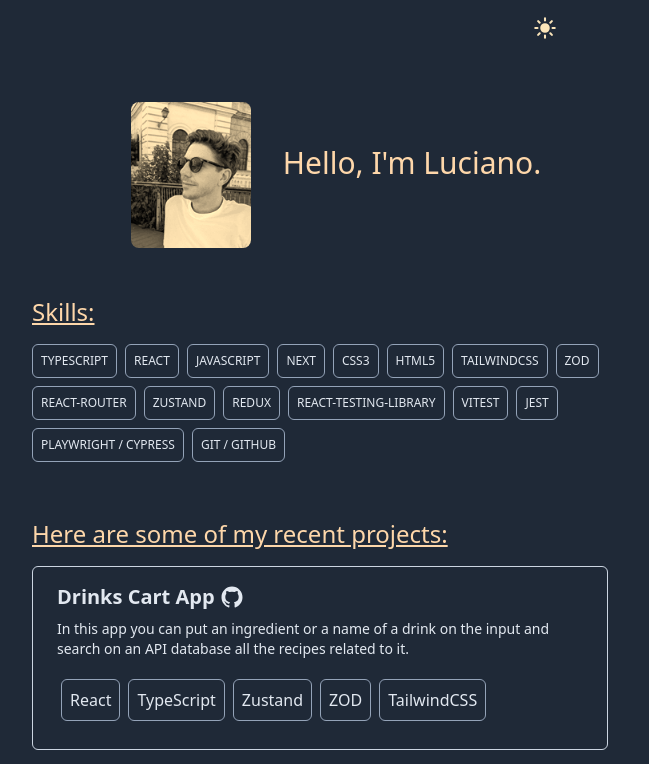
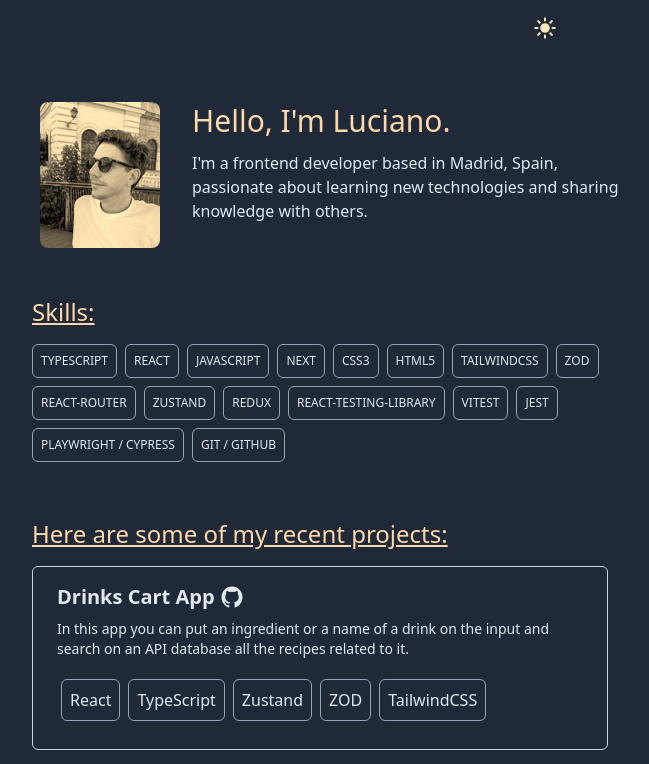
Before and after one commit to luchosr/portfolio-2024, a React (Vite) app: page / in a window 1280 px wide. Shown: the top 764 px of the page, without its empty margins (296-945 px from the left). Built offline with nearby package versions, Linux system fonts and the light colour scheme.

Commit message:
fix: updates string constants

```diff
--- a/src/components/Header.tsx
+++ b/src/components/Header.tsx
@@ -1,15 +1,16 @@
 import profilePic from "../images/profilePiccrop.webp";
-import { description, PROFILE_TITLE } from "../data/stringConstants";
+import {
+  DESCRIPTION,
+  LINKEDIN_PROFILE,
+  PROFILE_TITLE,
+} from "../data/stringConstants";
 export default function Header() {
   return (
     <header className="mx-auto mt-12 flex max-w-2xl flex-col items-center md:flex-row md:px-6">
       <div className="relative p-2">
-        <a
-          href="https://www.linkedin.com/in/luciano-ramello-b45411143/"
-          target="_blank"
-        >
+        <a href={LINKEDIN_PROFILE} target="_blank">
           <img
-            className="flex-1 cursor-pointer rounded-lg bg-white/30 grayscale transition hover:hue-rotate-0 hover:sepia-0 dark:sepia"
+            className="flex-1 cursor-pointer rounded-lg grayscale transition hover:hue-rotate-0 hover:sepia-0 dark:sepia"
             src={profilePic}
             alt="Luciano Ramello"
             width={120}
@@ -22,7 +23,7 @@ export default function Header() {
         <h1 className="text-start text-3xl no-underline dark:text-orange-200">
           {PROFILE_TITLE}
         </h1>
-        <p className="mb-6 mt-3 text-start">{description}</p>
+        <p className="mb-6 mt-3 text-start">{DESCRIPTION}</p>
       </div>
     </header>
   );
```
